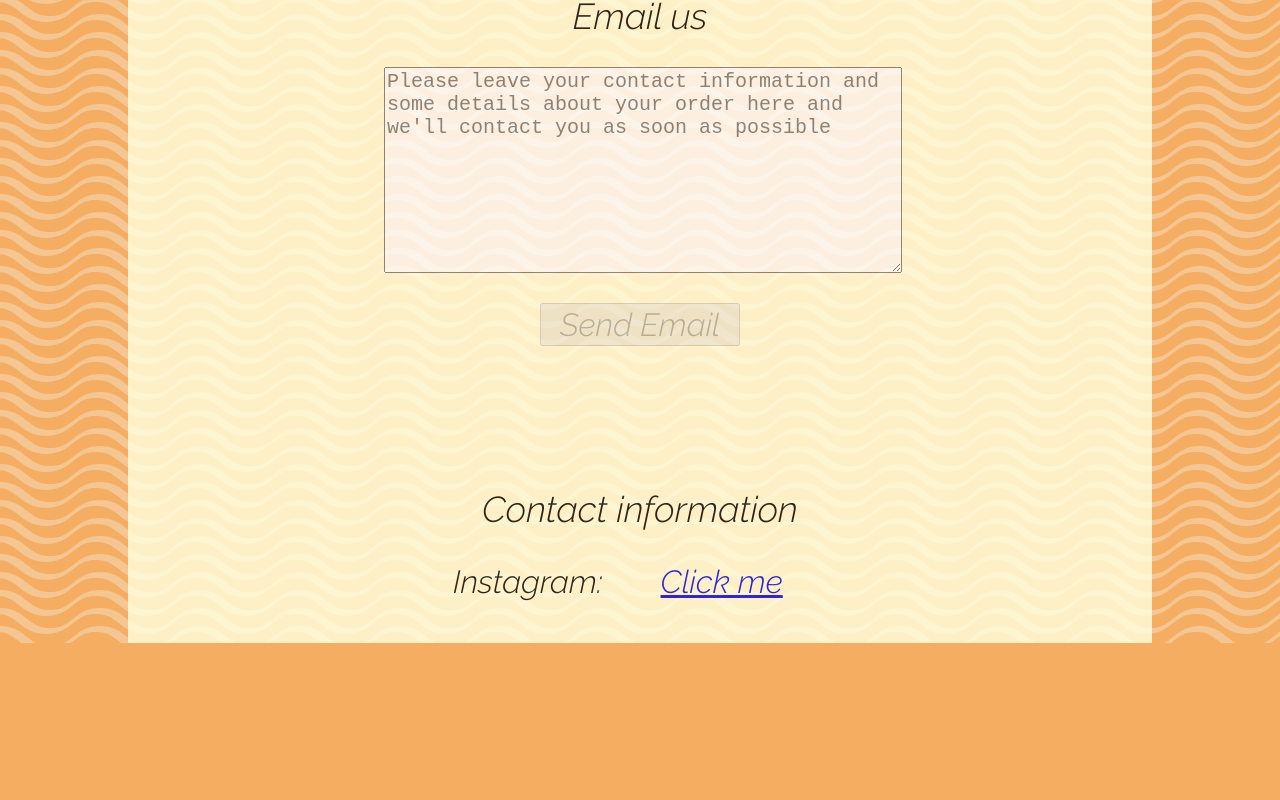
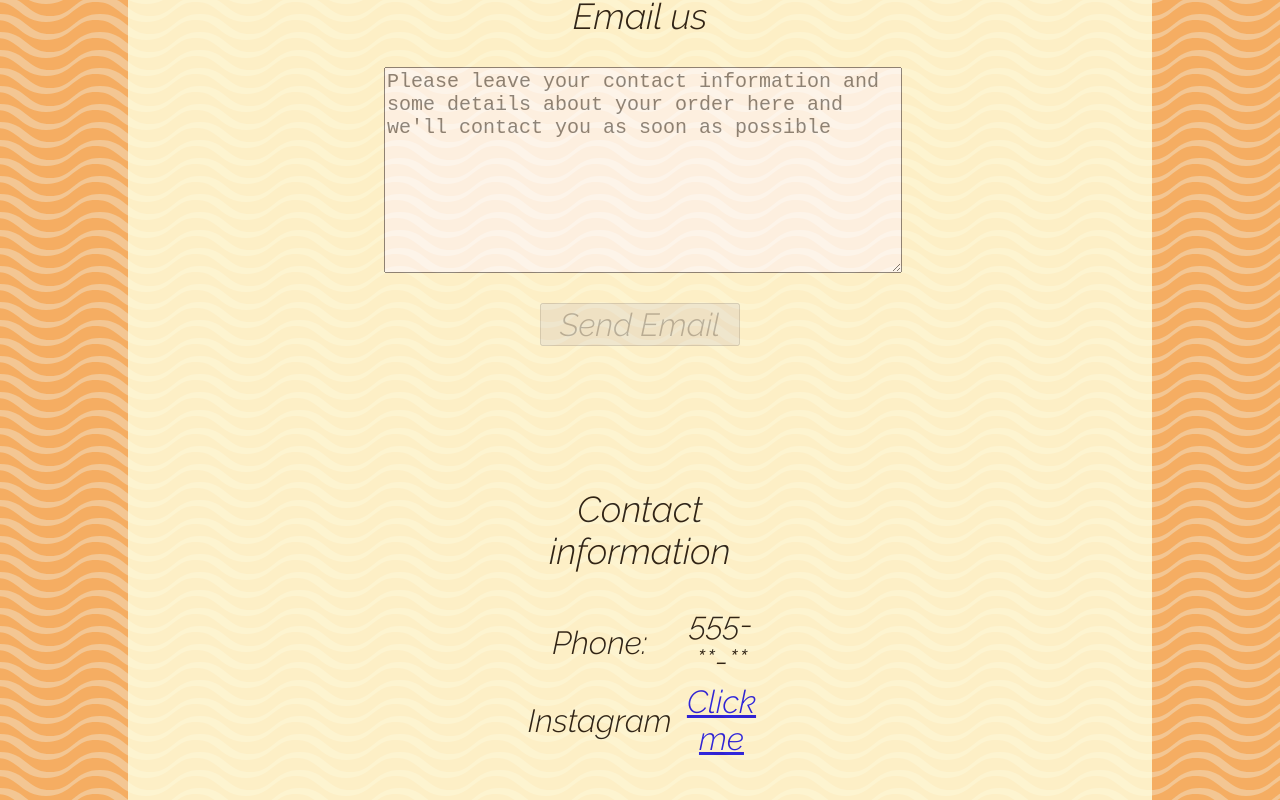
Before and after one commit to AlexTolstikhin/cakes, a React app: page / in a window 1280 px wide. Shown: the part 2452-3252 px from the top of the page. Before the commit the page ends 3095 px from the top, so only its background shows below. Built offline with nearby package versions, Linux system fonts and the light colour scheme.

Commit message:
refactoring, creating smaller components, reusable code

```diff
--- a/package.json
+++ b/package.json
@@ -32,6 +32,7 @@
     "eslint-plugin-react-hooks": "^1.6.1",
     "file-loader": "4.3.0",
     "fs-extra": "^8.1.0",
+    "html-react-parser": "^0.14.0",
     "html-webpack-plugin": "4.0.0-beta.11",
     "identity-obj-proxy": "3.0.0",
     "jest": "24.9.0",
--- /dev/null
+++ b/src/assets/images/cakes/index.js
@@ -0,0 +1,8 @@
+import CakeImage1 from './cake-1.jpg';
+import CakeImage2 from './cake-2.jpg';
+import CakeImage3 from './cake-3.jpg';
+import CakeImage5 from './cake-5.jpg';
+import CakeImage6 from './cake-6.jpg';
+import CakeImage7 from './cake-7.jpg';
+
+export const allCakes = [CakeImage1, CakeImage2, CakeImage3, CakeImage5, CakeImage6, CakeImage7];
--- a/src/components/homePage.js
+++ b/src/components/homePage.js
@@ -3,12 +3,9 @@ import emailjs from 'emailjs-com';
 import SectionWrapper from './sectionWrapper';
 import ContentWrapper from './contentWrapper';
 import ImageCarousel from './imageCarousel';
-import CakeImage1 from '../assets/images/cakes/cake-1.jpg';
-import CakeImage2 from '../assets/images/cakes/cake-2.jpg';
-import CakeImage3 from '../assets/images/cakes/cake-3.jpg';
-import CakeImage5 from '../assets/images/cakes/cake-5.jpg';
-import CakeImage6 from '../assets/images/cakes/cake-6.jpg';
-import CakeImage7 from '../assets/images/cakes/cake-7.jpg';
+import { allCakes } from '../assets/images/cakes';
+import Table from './table';
+
 
 
 // dummy text
@@ -41,70 +38,46 @@ const HomePage = () => {
                     <span className="text-holder">{text1}</span>
                 </ContentWrapper>
                 <ContentWrapper classes="content-wrapper">
-                    <ImageCarousel images={[CakeImage1, CakeImage2, CakeImage3]} />
+                    <ImageCarousel images={allCakes.filter((d, i) => i < 3)} />
                 </ContentWrapper>
             </SectionWrapper>
             <SectionWrapper classes="section-wrapper">
                 <ContentWrapper classes="content-wrapper">
-                    <ImageCarousel images={[CakeImage5, CakeImage6, CakeImage7]} />
+                    <ImageCarousel images={allCakes.filter((d, i) => i >= 3)} />
                 </ContentWrapper>
                 <ContentWrapper classes="content-wrapper">
                     <span className="text-holder">{text2}</span>
                 </ContentWrapper>
             </SectionWrapper>
             <SectionWrapper classes="section-wrapper">
-                <table className="info-table center">
-                    <thead>
-                        <tr>
-                            <td className="subtitle" colSpan="3">Prices</td>
-                        </tr>
-                    </thead>
-                    <tbody>
-                        <tr>
-                            <td>8"</td>
-                            <td>-</td>
-                            <td>60$</td>
-                        </tr>
-                        <tr>
-                            <td>10"</td>
-                            <td>-</td>
-                            <td>70$</td>
-                        </tr>
-                        <tr>
-                            <td>12"</td>
-                            <td>-</td>
-                            <td>80$</td>
-                        </tr>
-                    </tbody>
-                </table>
+                <Table
+                    colSpan={3}
+                    subtitle="Prices"
+                    rowsData={[
+                        ['8"', "-", "60$"],
+                        ['10"', "-", "70$"],
+                        ['12"', "-", "80$"],
+                    ]}
+                />
             </SectionWrapper>
             <SectionWrapper classes="section-wrapper">
-                <div className="content-wrapper column">
+                <ContentWrapper classes="content-wrapper column">
                     <span className="subtitle">Email us</span>
                     <textarea onChange={({ target: { value = '' } }) => setMessageTxt(value)} placeholder="Please leave your contact information and some details about your order here and we'll contact you as soon as possible" />
                     <button disabled={!messageTxt} onClick={() => messageTxt && sendEmail(messageTxt)}>Send Email</button>
-                </div>
+                </ContentWrapper>
             </SectionWrapper>
             <SectionWrapper classes="section-wrapper">
-                <div className="content-wrapper column">
-                    <table className="info-table">
-                        <thead>
-                            <tr>
-                                <td className="subtitle" colSpan="2">Contact information</td>
-                            </tr>
-                        </thead>
-                        <tbody>
-                            <tr style={{ display: 'none' }}>
-                                <td>Call us: </td>
-                                <td>555-55-55</td>
-                            </tr>
-                            <tr>
-                                <td>Instagram: </td>
-                                <td><a href="https://www.instagram.com/p/B_GY234hIAh/?utm_source=ig_web_copy_link" target="_blank">Click me</a></td>
-                            </tr>
-                        </tbody>
-                    </table>
-                </div>
+                <ContentWrapper classes="content-wrapper column">
+                    <Table
+                        colSpan={2}
+                        subtitle="Contact information"
+                        rowsData={[
+                            ["Phone: ", "555-**-**"],
+                            ["Instagram", "<a href='https://www.instagram.com/p/B_GY234hIAh/?utm_source=ig_web_copy_link' target='_blank'>Click me</a>"],
+                        ]}
+                    />
+                </ContentWrapper>
             </SectionWrapper>
         </SectionWrapper>
     );
--- /dev/null
+++ b/src/components/table.js
@@ -0,0 +1,16 @@
+import React from 'react';
+import TableRow from './tableRow';
+
+const Table = ({ colSpan = 1, rowsData = [], subtitle = '' }) =>
+    <table className="info-table center">
+        <thead>
+            <tr>
+                <td className="subtitle" colSpan={colSpan.toString()}>{subtitle}</td>
+            </tr>
+        </thead>
+        <tbody>
+            {rowsData.map(row => <TableRow data={row}/>)}
+        </tbody>
+    </table>
+
+export default Table;
--- /dev/null
+++ b/src/components/tableRow.js
@@ -0,0 +1,10 @@
+import React from 'react';
+import parser from 'html-react-parser';
+
+
+const TableRow = ({ data }) =>
+    <tr>
+        {data.map(i => <td>{parser(i)}</td>)}
+    </tr>;
+
+export default TableRow;
```
Also changed, not shown: src/assets/icons/cakeIcon.png (added), 1 other file (tests, documents, lock files or other folders).
